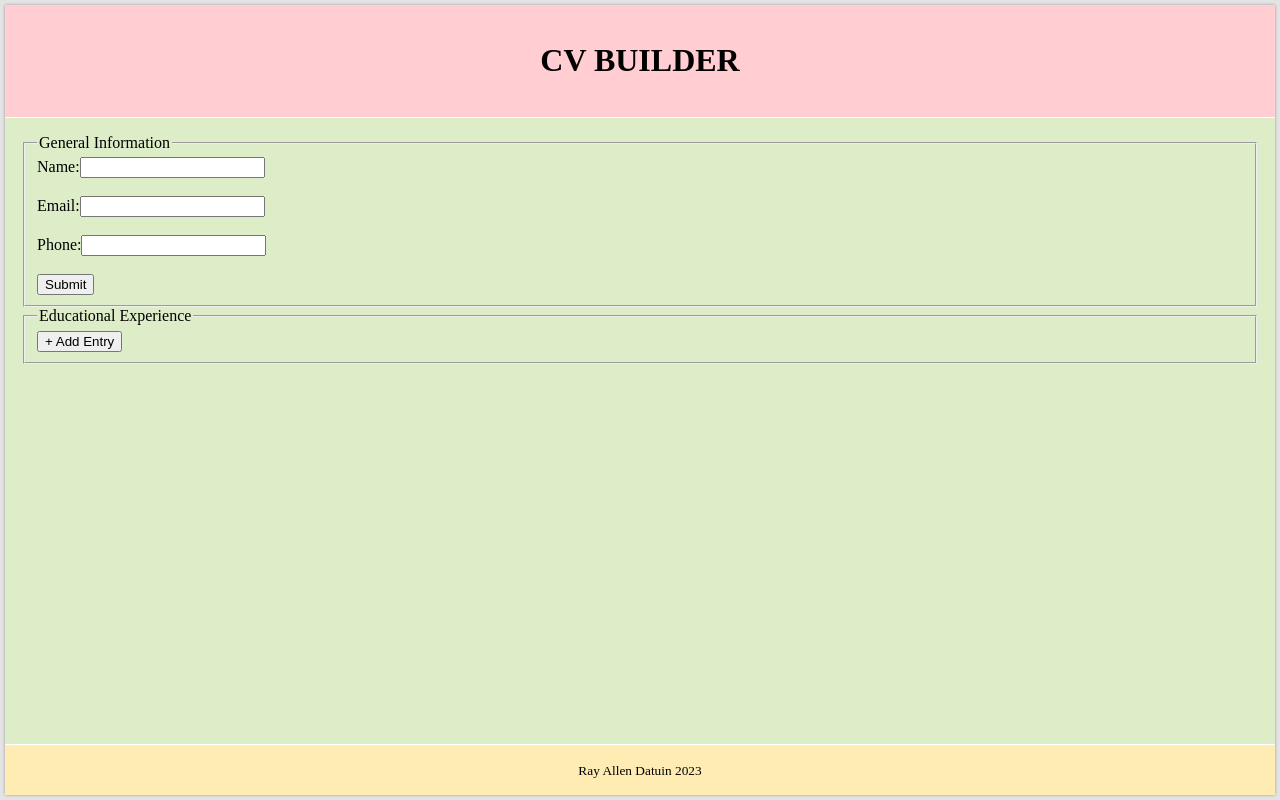
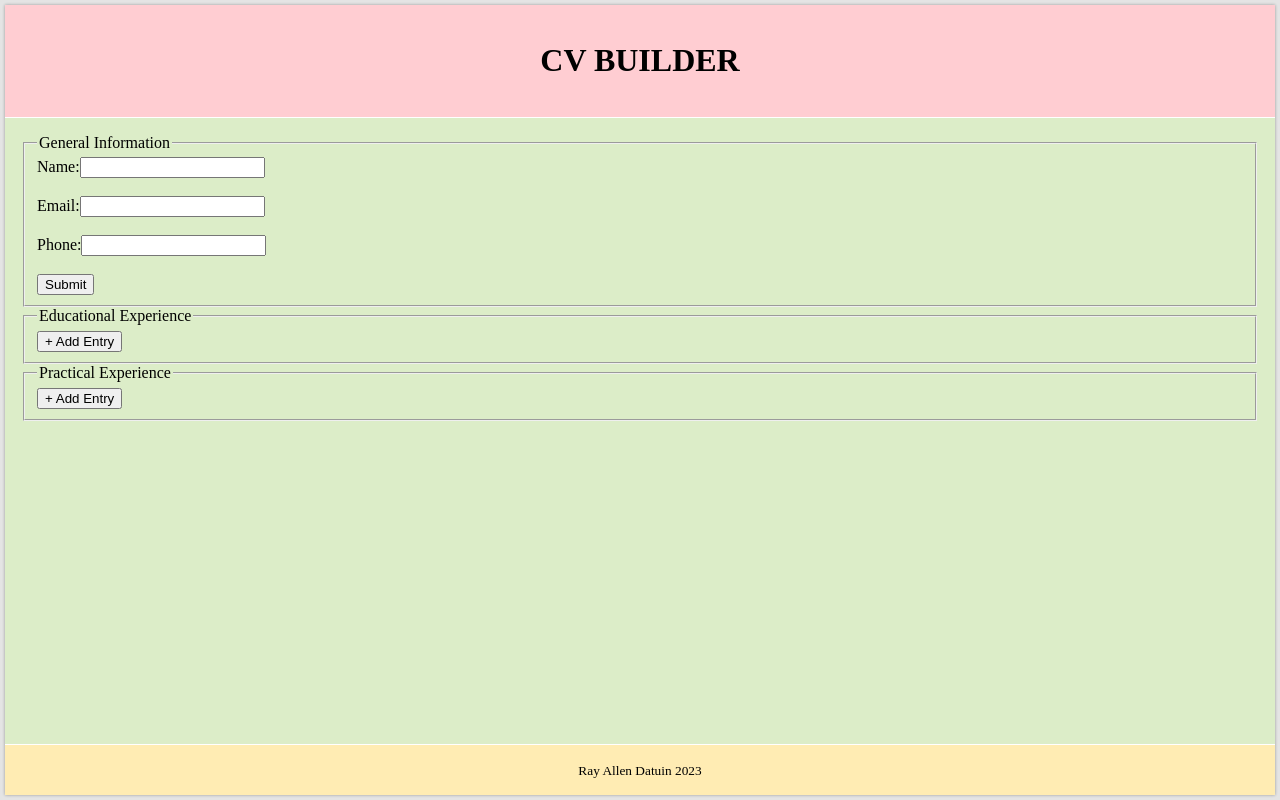
Before and after one commit to rdat5/cv-project, a React (Create React App) app: page / in a window 1280 px wide. Built offline with nearby package versions, Linux system fonts and the light colour scheme.

Commit message:
Add form for inputting practical experience

```diff
--- a/src/components/DataInputForm.js
+++ b/src/components/DataInputForm.js
@@ -1,6 +1,7 @@
 import React, { Component } from 'react';
 import GeneralInfoInput from './GeneralInfoInput';
 import EduInputForm from './EduInputForm';
+import PracInputForm from './PracInputForm';
 
 class DataInputForm extends Component {
     render() {
@@ -8,6 +9,7 @@ class DataInputForm extends Component {
             <div>
                 <GeneralInfoInput/>
                 <EduInputForm/>
+                <PracInputForm/>
             </div>
         );
     }
--- /dev/null
+++ b/src/components/PracInputForm.js
@@ -0,0 +1,16 @@
+import React, { Component } from 'react';
+
+class PracInputForm extends Component {
+    render() {
+        return (
+            <form>
+                <fieldset>
+                    <legend>Practical Experience</legend>
+                    <button>+ Add Entry</button>
+                </fieldset>
+            </form>
+        );
+    }
+}
+
+export default PracInputForm;
```
